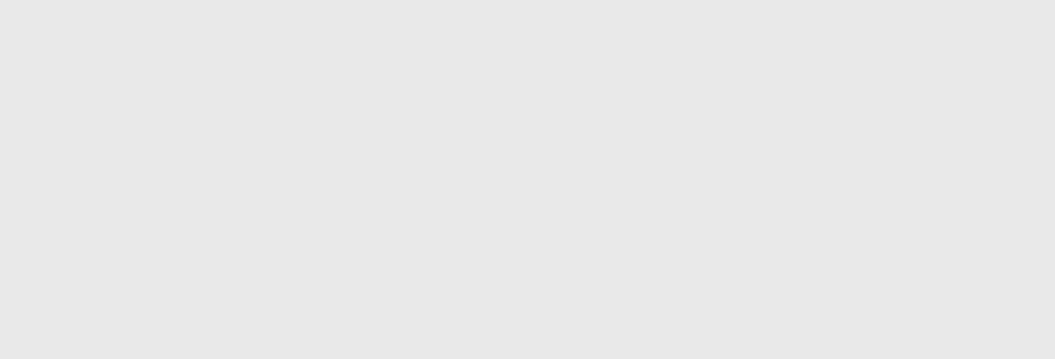
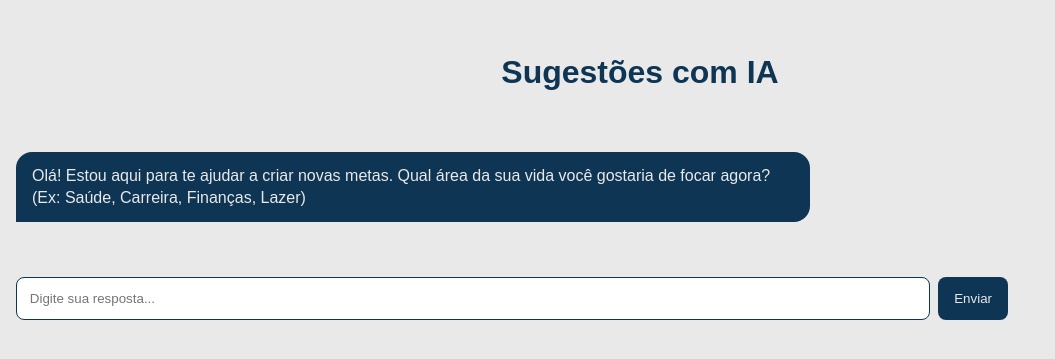
Before and after one commit to AndrehW27/ZeraMeta, an Angular app: page /sugestoes-ia in a window 1280 px wide. Before the commit this address led to /. Shown: the part 103-462 px from the top of the page, without its empty margins (0-1055 px from the left). Built offline with nearby package versions, Linux system fonts and the light colour scheme.

Commit message:
primeira versao da IA

```diff
--- a/src/app/app-routing.module.ts
+++ b/src/app/app-routing.module.ts
@@ -10,6 +10,7 @@ import { CadastroComponent } from './pages/cadastro/cadastro.component';
 import { MiniMetasComponent } from './pages/mini-metas/mini-metas.component';
 import { RedefinirSenhaComponent } from './pages/redefinir-senha/redefinir-senha.component';
 import { PerfilComponent } from './pages/perfil/perfil.component';
+import { SugestoesIaComponent } from './pages/sugestoes-ia/sugestoes-ia.component';
 
 const routes: Routes = [
   { path: '', redirectTo: 'boas-vindas', pathMatch: 'full' },
@@ -21,7 +22,8 @@ const routes: Routes = [
   { path: 'cadastro', component: CadastroComponent },
   { path: 'mini-metas', component: MiniMetasComponent },
   { path: 'redefinir-senha', component: RedefinirSenhaComponent },
-  { path: 'perfil', component: PerfilComponent }
+  { path: 'perfil', component: PerfilComponent },
+  { path: 'sugestoes-ia', component: SugestoesIaComponent }
 ];
 
 @NgModule({
--- a/src/app/app.module.ts
+++ b/src/app/app.module.ts
@@ -13,6 +13,7 @@ import { CadastroComponent } from './pages/cadastro/cadastro.component';
 import { RedefinirSenhaComponent } from './pages/redefinir-senha/redefinir-senha.component';
 import { MiniMetasComponent } from './pages/mini-metas/mini-metas.component';
 import { PerfilComponent } from './pages/perfil/perfil.component';
+import { SugestoesIaComponent } from './pages/sugestoes-ia/sugestoes-ia.component';
 
 @NgModule({
   declarations: [
@@ -25,7 +26,8 @@ import { PerfilComponent } from './pages/perfil/perfil.component';
     CadastroComponent,
     RedefinirSenhaComponent,
     MiniMetasComponent,
-    PerfilComponent
+    PerfilComponent,
+    SugestoesIaComponent
   ],
   imports: [
     BrowserModule,
--- a/src/app/pages/configuracoes/configuracoes.component.scss
+++ b/src/app/pages/configuracoes/configuracoes.component.scss
@@ -47,6 +47,7 @@
   width: 100%;
   height: 100%;
   background-color: rgba(0, 0, 0, 0.7);
+//   background-color: var(--primaria);
   display: flex;
   justify-content: center;
   align-items: center;
@@ -54,8 +55,11 @@
 }
 
 .modal-content {
-  background-color: #1c1c1e;
-  color: #e9e9e9;
+//   background-color: #1c1c1e;
+  background-color: var(--secundaria);
+
+//   color: #e9e9e9;
+  color: var(--primaria);
   padding: 25px;
   border-radius: 15px;
   width: 85%;
@@ -69,8 +73,8 @@
   justify-content: space-between;
   align-items: center;
   border-bottom: 1px solid #3a3a3c;
-  padding-bottom: 15px;
-  margin-bottom: 20px;
+  padding-bottom:1rem;
+  margin-bottom: 1rem;
 }
 
 .modal-header h2 {
@@ -81,7 +85,8 @@
 .fechar-modal {
   background: none;
   border: none;
-  color: #e9e9e9;
+    color: var(--primaria);
+
   font-size: 2.5rem;
   cursor: pointer;
   line-height: 1;
--- a/src/app/pages/configuracoes/configuracoes.component.ts
+++ b/src/app/pages/configuracoes/configuracoes.component.ts
@@ -7,7 +7,8 @@ import { Component, OnInit } from '@angular/core';
 })
 export class ConfiguracoesComponent implements OnInit {
 
-   modalTemaAberto = false;
+  modalTemaAberto = false;
+  modalNotiAberto = false;
   isTemaEscuro = false; // Você pode inicializar isso com base em uma preferência salva
 
   abrirModalTema(): void {
@@ -18,6 +19,14 @@ export class ConfiguracoesComponent implements OnInit {
     this.modalTemaAberto = false;
   }
 
+  abrirModalNoti(): void {
+    this.modalNotiAberto = true;
+  }
+
+  fecharModalNoti(): void {
+    this.modalNotiAberto = false;
+  }
+
   constructor() { }
 
   ngOnInit(): void {
--- /dev/null
+++ b/src/app/pages/sugestoes-ia/sugestoes-ia.component.html
@@ -0,0 +1,73 @@
+<div class="container">
+
+  <section>
+    <div class="voltar">
+      <svg routerLink="/configuracoes" width="48" height="48" viewBox="0 0 48 48" fill="none">
+        <rect width="48" height="48" rx="24" fill=""/>
+        <path d="M30 12L18 24L30 36" stroke="#e9e9e9" stroke-width="4" stroke-linecap="round" stroke-linejoin="round"/>
+      </svg>
+    </div>
+  </section>
+
+  <section class="sugestoes-ia">
+    <h1>Sugestões com IA</h1>
+    <!-- <p>Responda algumas perguntas e deixaremos a inteligência artificial criar metas personalizadas para você.</p> -->
+  </section>
+
+  <div class="chat-container">
+    <div class="mensagens">
+      <div *ngFor="let msg of conversa" class="mensagem" [ngClass]="'mensagem-' + msg.autor">
+        <p>{{ msg.texto }}</p>
+      </div>
+    </div>
+
+    <div *ngIf="perguntaAtualIndex < perguntas.length - 1" class="input-area">
+      <input
+        type="text"
+        [(ngModel)]="respostaUsuario"
+        (keyup.enter)="enviarResposta()"
+        placeholder="Digite sua resposta..."
+      >
+      <button (click)="enviarResposta()">Enviar</button>
+    </div>
+  </div>
+
+  <section *ngIf="gerandoMetas || metasSugeridas.length > 0" class="resultado-ia">
+    <h2>Sugestões de Metas</h2>
+    <div *ngIf="gerandoMetas" class="loader">
+      <p>Analisando suas respostas...</p>
+      <div class="spinner"></div>
+    </div>
+
+    <div *ngIf="!gerandoMetas && metasSugeridas.length > 0" class="lista-metas-sugeridas">
+      <div *ngFor="let meta of metasSugeridas" class="meta-sugerida">
+        <span>{{ meta }}</span>
+        <button (click)="adicionarMeta(meta)">+</button>
+      </div>
+    </div>
+  </section>
+</div>
+
+<!-- <div class="container">
+  <h2>Ajuda da IA: Gerar Metas</h2>
+
+  <form (ngSubmit)="gerarSugestoes()">
+    <label>Qual área você quer melhorar?</label>
+    <select [(ngModel)]="form.area" name="area" required>
+      <option value="saúde">Saúde</option>
+      <option value="carreira">Carreira</option>
+      <option value="finanças">Finanças</option>
+      <option value="relacionamentos">Relacionamentos</option>
+    </select>
+
+    <label>Qual seu principal objetivo?</label>
+    <input [(ngModel)]="form.objetivo" name="objetivo" required />
+
+    <button type="submit">Gerar metas com IA</button>
+  </form>
+
+  <div *ngIf="respostaIa">
+    <h3>Metas sugeridas:</h3>
+    <pre>{{ respostaIa }}</pre>
+  </div>
+</div> -->
--- /dev/null
+++ b/src/app/pages/sugestoes-ia/sugestoes-ia.component.scss
@@ -0,0 +1,149 @@
+.sugestoes-ia {
+  margin-top: 6rem;
+  margin-bottom: 2rem;
+  text-align: center;
+
+  h1 {
+    font-size: 2rem;
+    margin-bottom: 0.5rem;
+  }
+
+  p {
+    font-size: 1rem;
+    color: var(--texto-secundario);
+  }
+}
+
+.chat-container {
+  background-color: var(--secundaria);
+  border-radius: 1rem;
+  padding: 1rem;
+  margin-bottom: 2rem;
+  display: flex;
+  flex-direction: column;
+  gap: 1rem;
+  min-height: 200px;
+  width: 80vw;
+}
+
+.mensagens {
+  display: flex;
+  flex-direction: column;
+  gap: 1rem;
+}
+
+.mensagem {
+  padding: 0.8rem 1rem;
+  border-radius: 1rem;
+  max-width: 80%;
+
+  p {
+    margin: 0;
+    line-height: 1.4;
+  }
+}
+
+.mensagem-ia {
+  background-color: var(--primaria);
+  color: var(--secundaria);
+  border-bottom-left-radius: 0;
+  align-self: flex-start;
+}
+
+.mensagem-usuario {
+  background-color: #e9e9e9;
+  color: #1c1c1e;
+  border-bottom-right-radius: 0;
+  align-self: flex-end;
+}
+
+.input-area {
+  display: flex;
+  gap: 0.5rem;
+  margin-top: auto;
+
+  input {
+    flex-grow: 1;
+    padding: 0.8rem;
+    border-radius: 0.5rem;
+    border: 1px solid var(--primaria);
+    background-color: #fff;
+    color: #000;
+  }
+
+  button {
+    padding: 0.8rem 1rem;
+    border-radius: 0.5rem;
+    border: none;
+    background-color: var(--primaria);
+    color: var(--secundaria);
+    cursor: pointer;
+  }
+}
+
+.resultado-ia {
+  text-align: center;
+  margin-bottom: 3rem;
+
+  h2{
+    font-size: 1.5rem;
+    margin-bottom: 3rem;
+    margin-top: 1rem;
+    color: var(--secundaria);
+  }
+
+    p{
+    margin-bottom: 2rem;
+    color: var(--secundaria);
+  }
+
+  .loader {
+    .spinner {
+      margin: 1rem auto;
+      border: 4px solid rgba(255, 255, 255, 0.3);
+      border-radius: 50%;
+      border-top: 4px solid var(--primaria);
+      width: 40px;
+      height: 40px;
+      animation: spin 1s linear infinite;
+    }
+  }
+}
+
+.lista-metas-sugeridas {
+  display: flex;
+  flex-direction: column;
+  gap: 0.5rem;
+}
+
+.meta-sugerida {
+  display: flex;
+  justify-content: space-between;
+  align-items: center;
+  background-color: var(--secundaria);
+  padding: 1rem;
+  border-radius: 0.5rem;
+  text-align: left;
+  width: 80vw;
+
+  span{
+    max-width: 80%;
+  }
+
+  button {
+    background-color: var(--primaria);
+    color: var(--secundaria);
+    border: none;
+    border-radius: 50%;
+    width: 30px;
+    height: 30px;
+    font-size: 1.5rem;
+    line-height: 1;
+    cursor: pointer;
+  }
+}
+
+@keyframes spin {
+  0% { transform: rotate(0deg); }
+  100% { transform: rotate(360deg); }
+}
--- /dev/null
+++ b/src/app/pages/sugestoes-ia/sugestoes-ia.component.ts
@@ -0,0 +1,117 @@
+import { Component } from '@angular/core';
+
+interface Mensagem {
+  texto: string;
+  autor: 'ia' | 'usuario';
+}
+
+@Component({
+  selector: 'app-sugestoes-ia',
+  templateUrl: './sugestoes-ia.component.html',
+  styleUrls: ['./sugestoes-ia.component.scss']
+})
+export class SugestoesIaComponent {
+  perguntas: string[] = [
+    "Olá! Estou aqui para te ajudar a criar novas metas. Qual área da sua vida você gostaria de focar agora? (Ex: Saúde, Carreira, Finanças, Lazer)",
+    "Ótima escolha! Dentro dessa área, o que é mais importante para você alcançar nos próximos 6 meses?",
+    "Entendido. E o que você acredita que te impede ou dificulta alcançar esse objetivo hoje?",
+    "Obrigado pelas respostas! Estou analisando tudo para criar algumas sugestões para você."
+  ];
+
+  conversa: Mensagem[] = [];
+  respostas: string[] = [];
+  perguntaAtualIndex = 0;
+  respostaUsuario = '';
+  gerandoMetas = false;
+  metasSugeridas: string[] = [];
+
+  ngOnInit(): void {
+    this.conversa.push({ texto: this.perguntas[this.perguntaAtualIndex], autor: 'ia' });
+  }
+
+  enviarResposta(): void {
+    if (!this.respostaUsuario.trim()) return;
+
+    // Adiciona a resposta do usuário à conversa
+    this.conversa.push({ texto: this.respostaUsuario, autor: 'usuario' });
+    this.respostas.push(this.respostaUsuario);
+    this.respostaUsuario = '';
+
+    // Avança para a próxima pergunta
+    this.perguntaAtualIndex++;
+
+    if (this.perguntaAtualIndex < this.perguntas.length) {
+      // Adiciona a próxima pergunta da IA
+      setTimeout(() => {
+        this.conversa.push({ texto: this.perguntas[this.perguntaAtualIndex], autor: 'ia' });
+        if (this.perguntaAtualIndex === this.perguntas.length - 1) {
+          this.simularGeracaoDeMetas();
+        }
+      }, 1000);
+    }
+  }
+
+  simularGeracaoDeMetas(): void {
+    this.gerandoMetas = true;
+    // **PONTO DE INTEGRAÇÃO**
+    // Aqui você faria a chamada para uma API de IA real (como Gemini, OpenAI, etc.),
+    // enviando o array `this.respostas`.
+    // Por enquanto, vamos simular a resposta da IA.
+
+    setTimeout(() => {
+      const area = this.respostas[0] || 'desenvolvimento';
+      const objetivo = this.respostas[1] || 'um novo projeto';
+
+      this.metasSugeridas = [
+        `Dedicar 5 horas por semana para estudar sobre ${area}.`,
+        `Criar um plano de ação detalhado para ${objetivo}.`,
+        `Buscar um mentor ou curso na área de ${area} em 30 dias.`
+      ];
+
+      this.gerandoMetas = false;
+    }, 3000);
+  }
+
+  adicionarMeta(meta: string): void {
+    // Lógica para adicionar a meta à lista principal do usuário.
+    // Você pode usar um serviço compartilhado para isso.
+    alert(`Meta "${meta}" adicionada! (implementação pendente)`);
+  }
+}
+
+// import { Component } from '@angular/core';
+// import { HttpClient } from '@angular/common/http';
+
+// @Component({
+//   selector: 'app-sugestoes-ia',
+//   templateUrl: './sugestoes-ia.component.html',
+//   styleUrls: ['./sugestoes-ia.component.scss']
+// })
+
+// export class SugestoesIaComponent {
+//   form = {
+//     area: '',
+//     objetivo: ''
+//   };
+
+//   respostaIa: string = '';
+
+//   constructor(private http: HttpClient) {}
+
+//   gerarSugestoes() {
+//     const prompt = `Sugira metas para alguém que quer melhorar em ${this.form.area}, com o objetivo de "${this.form.objetivo}". Retorne metas e microtarefas.`;
+
+//     this.http.post<any>('https://api.openai.com/v1/completions', {
+//       model: 'text-davinci-003',
+//       prompt: prompt,
+//       max_tokens: 200,
+//     }, {
+//       headers: {
+//         'Authorization': 'Bearer SUA_CHAVE_OPENAI',
+//         'Content-Type': 'application/json'
+//       }
+//     }).subscribe(res => {
+//       this.respostaIa = res.choices[0].text.trim();
+//     });
+//   }
+// }
```
Also changed, not shown: src/app/pages/configuracoes/configuracoes.component.html (+24 -4 lines), sugestoes-ia.component.html (added), sugestoes-ia.component.scss (added), sugestoes-ia.component.ts (added), 1 other file (tests, documents, lock files or other folders).
